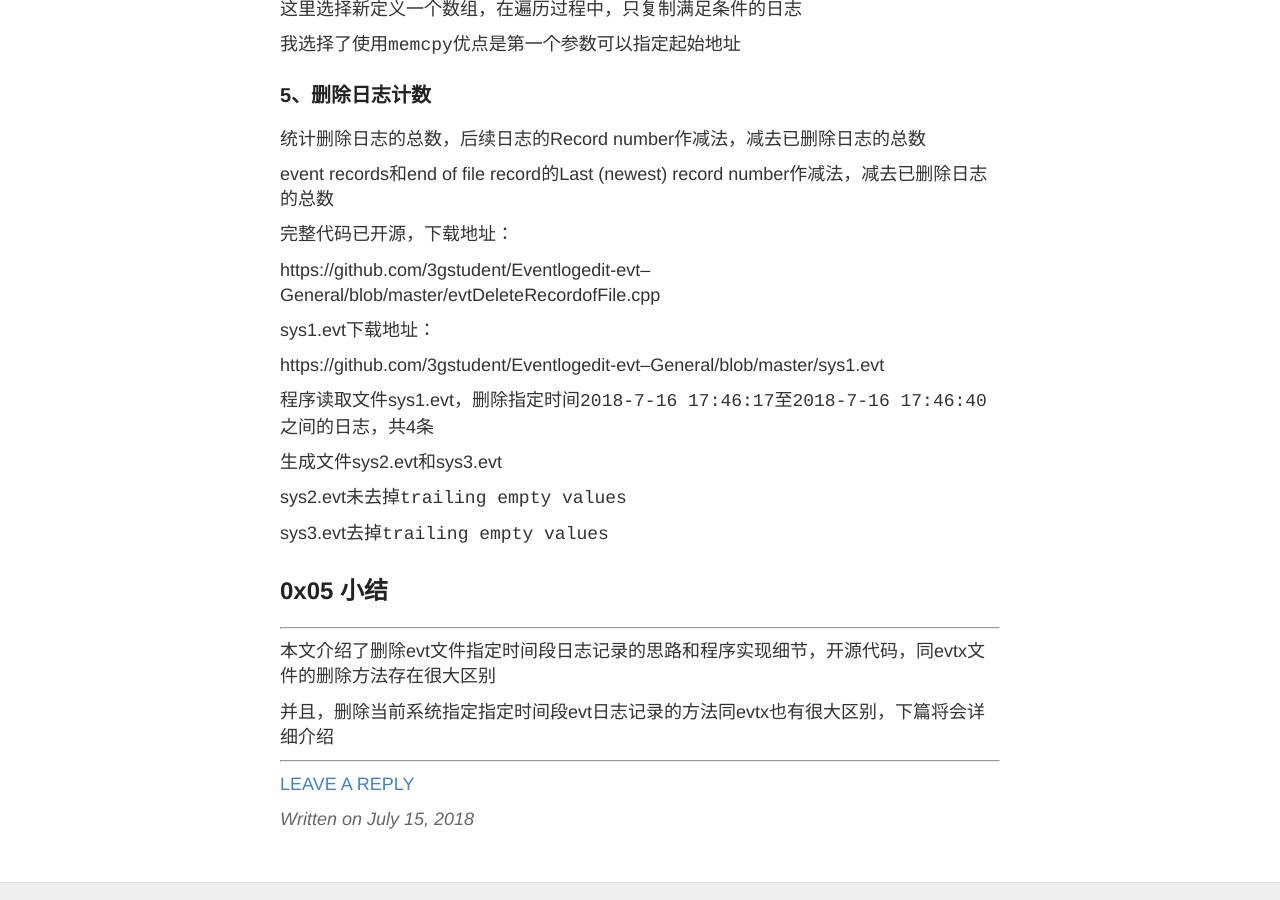
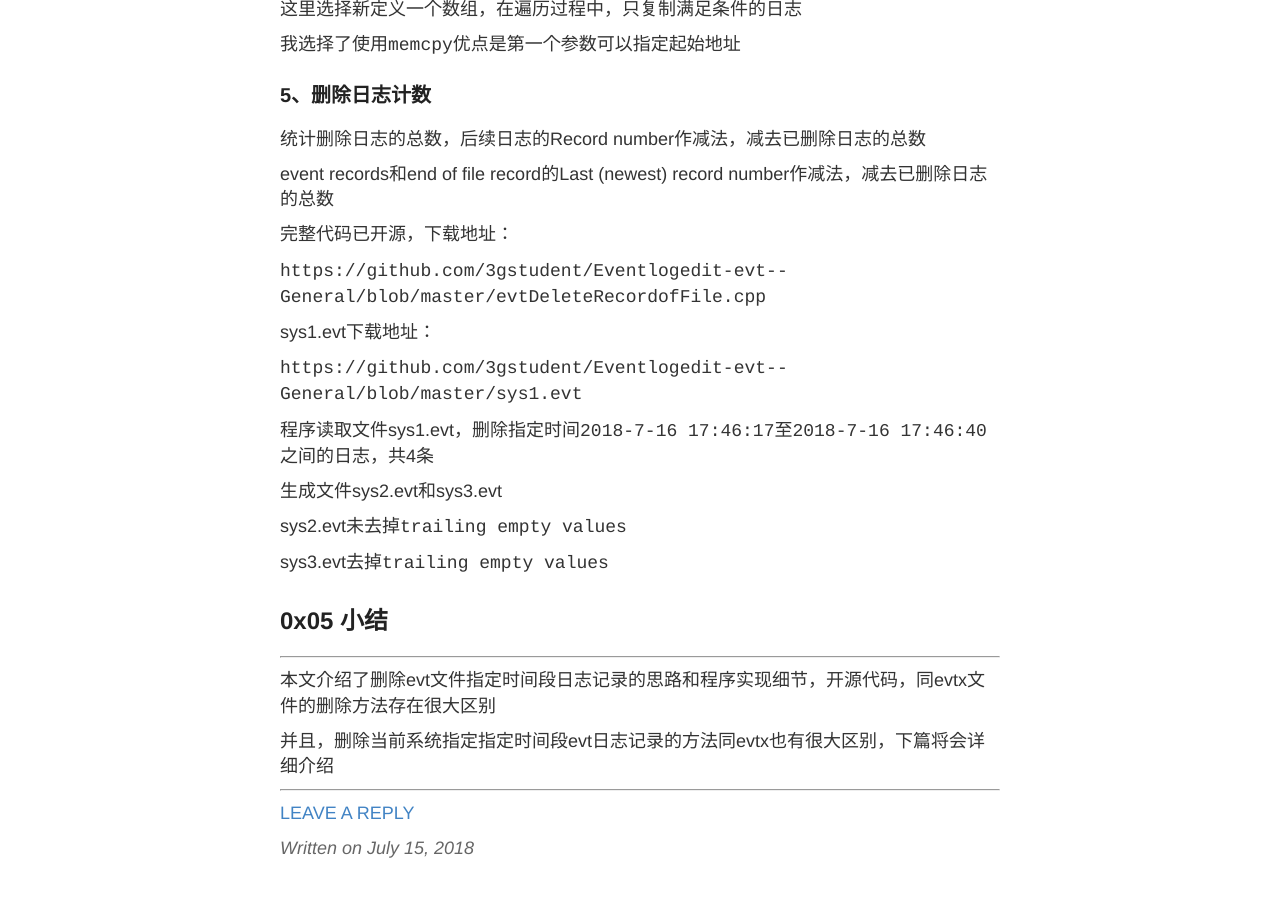
Before and after one commit to 3gstudent/backup-3gstudent.github.io, a Jekyll site: the page built from _posts/2018-7-15-Windows Event Viewer Log (EVT)单条日志清除（二）——程序实现删除evt文件指定时间段的日志记录.md, in a window 1280 px wide and 900 px high, scrolled down 5514 px. Built offline with Jekyll 4.4.1, drawn with Linux system fonts in a browser that asks for light colours.

```diff
--- a/_posts/2018-7-15-Windows Event Viewer Log (EVT)单条日志清除（二）——程序实现删除evt文件指定时间段的日志记录.md
+++ b/_posts/2018-7-15-Windows Event Viewer Log (EVT)单条日志清除（二）——程序实现删除evt文件指定时间段的日志记录.md
@@ -222,11 +222,11 @@ event records和end of file record的Last (newest) record number作减法，减
 
 完整代码已开源，下载地址：
 
-https://github.com/3gstudent/Eventlogedit-evt--General/blob/master/evtDeleteRecordofFile.cpp
+`https://github.com/3gstudent/Eventlogedit-evt--General/blob/master/evtDeleteRecordofFile.cpp`
 
 sys1.evt下载地址：
 
-https://github.com/3gstudent/Eventlogedit-evt--General/blob/master/sys1.evt
+`https://github.com/3gstudent/Eventlogedit-evt--General/blob/master/sys1.evt`
 
 程序读取文件sys1.evt，删除指定时间`2018-7-16 17:46:17`至`2018-7-16 17:46:40`之间的日志，共4条
 
```
